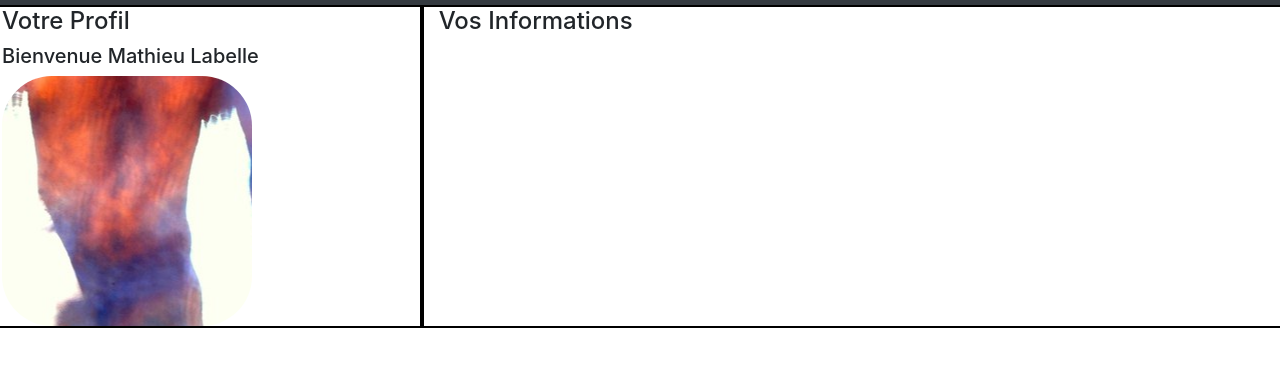
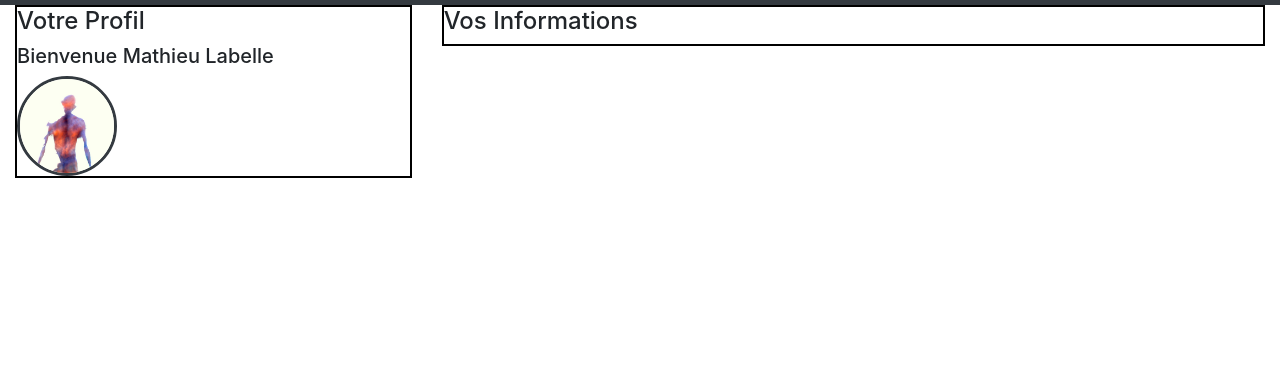
Before and after one commit to gobdonuts/RAL_ProjDir, a plain HTML site: page profile.html in a window 1280 px wide. Shown: the part 71-438 px from the top of the page. Drawn offline with nearby package versions, Linux system fonts and the light colour scheme.

Commit message:
Avancer un peu profil

```diff
--- a/profile.html
+++ b/profile.html
@@ -57,14 +57,19 @@
     </nav>
 
     <div class="profile_container row">
-        <div class="col-4" style="border: 2px solid black;">
-            <h4>Votre Profil</h4>
-            <h5>Bienvenue Mathieu Labelle</h5>
-            <div class="profilepic"></div>
+        <div class="col-4">
+            <div class="profile">
+                <h4>Votre Profil</h4>
+                <h5>Bienvenue Mathieu Labelle</h5>
+                <div class="profilepic"><img src="./content/profilepic.jpg" style="max-width: 100%; height: auto;"></div>
+            </div>
         </div>
-        <div class="col-8" style="border: 2px solid black;">
-            <h4>Vos Informations</h4>
+        <!--info about profile and edit button that leads to another identical page with a form in place of the straight up info-->
+        <div class="col-8">
+            <div class="information">
+                <h4>Vos Informations</h4>
 
+            </div>
         </div>
     </div>
 
@@ -73,32 +78,26 @@
 
 </body>
 <style>
-    .profilepic {
-        position: relative;
-        border-radius: 20%;
-        background: url(./content/profilepic.jpg) 50% 50% no-repeat;
-        width: 250px;
-        height: 250px;
+    .profile {
+        border: 2px solid black;
     }
 
-    th {
-        padding: .2em;
+    .information {
+        border: 2px solid black;
+
+    }
+    .profile_container{
+        margin: 0%;
+
     }
 
-    td {
-        background-color: #ffc;
-        border: 1px solid #900;
-        padding-left: .5em;
-        padding-right: .5em;
-    }
-
-    #trHeader {
-        color: #900;
-        text-decoration: underline;
-    }
-
-    .centerCell {
-        text-align: center;
+    .profilepic {
+        width: 100px;
+        height: 100px;
+        position: relative;
+        overflow: hidden;
+        border: 3px solid #343A40;
+        border-radius: 100%;
     }
 </style>
 
```
